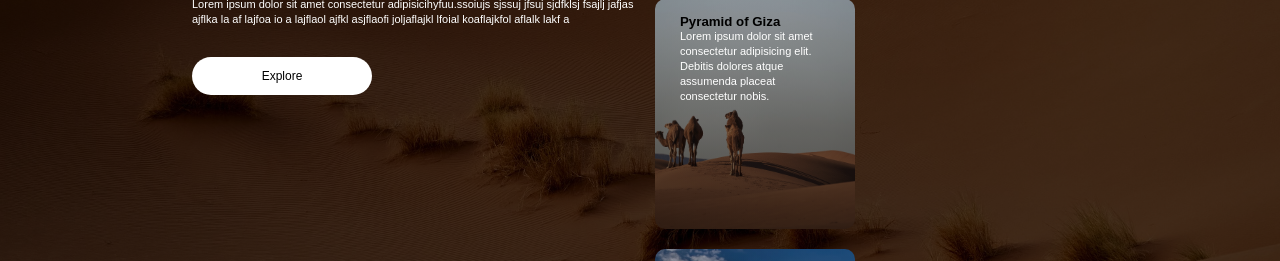
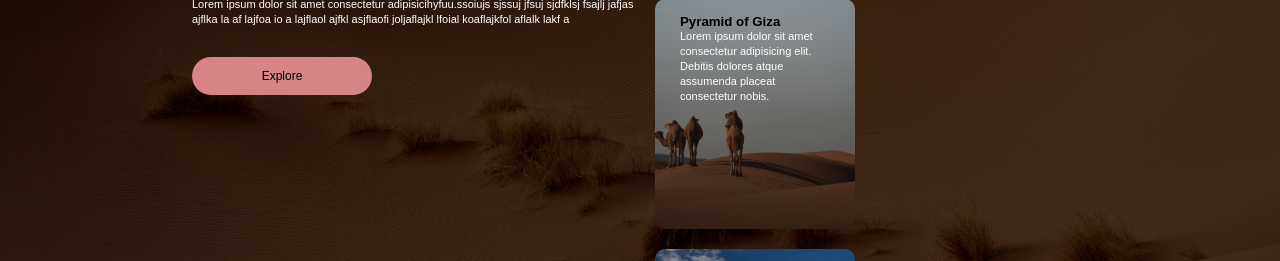
Before and after one commit to Aion234/sahara-Morubumi, a plain HTML site: page index.html in a window 1280 px wide. In both pictures the pointer is over the button "Explore". Shown: the part 465-726 px from the top of the page. Drawn offline with Linux system fonts and the light colour scheme.

Commit message:
Update style.css

```diff
--- a/style.css
+++ b/style.css
@@ -69,6 +69,8 @@ nav ul li a{
     border-radius: 20px;
     outline: none;
     margin-top: 30px;
+    transition: transform 2s;
+    cursor: pointer;
 }
 .card{
     width: 200px;
@@ -102,3 +104,6 @@ nav ul li a{
 .card:hover{
     transform:translateY(-10px) ;
 }
+.col button:hover{
+    background-color: rgb(214, 132, 132);
+}
```
